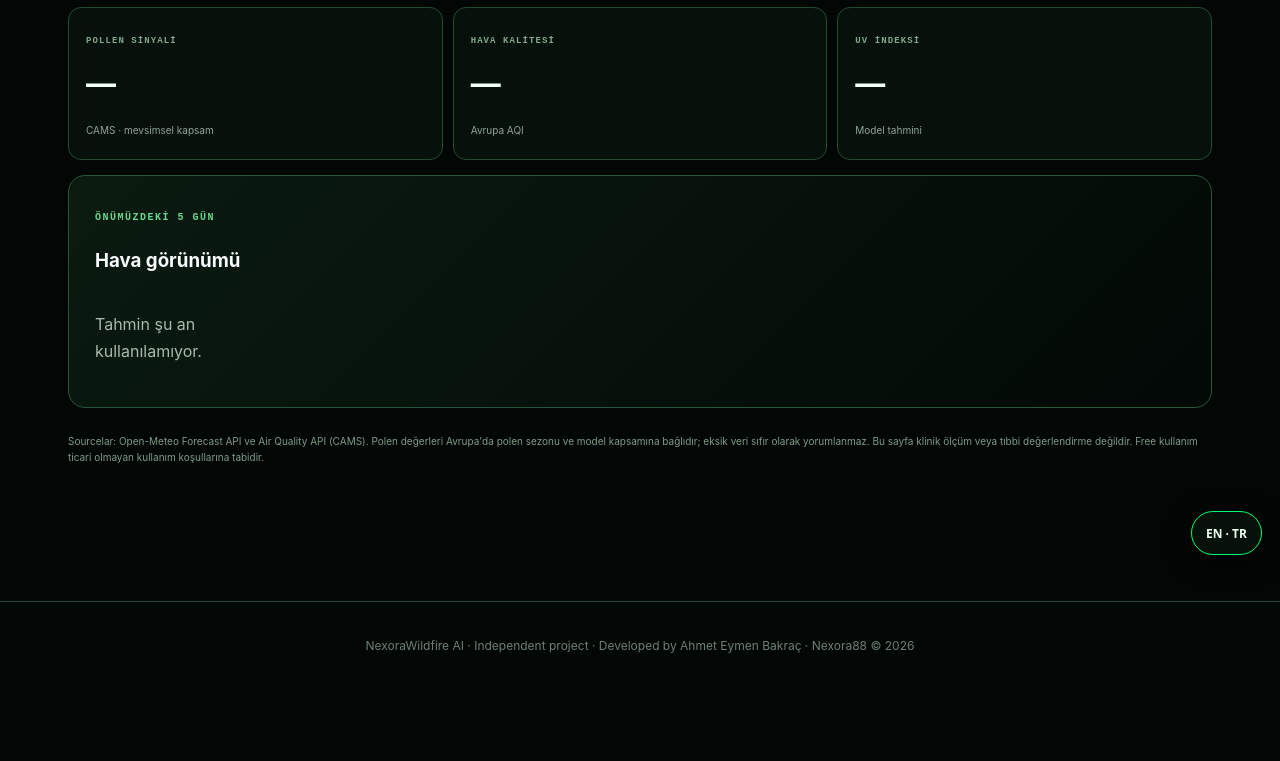
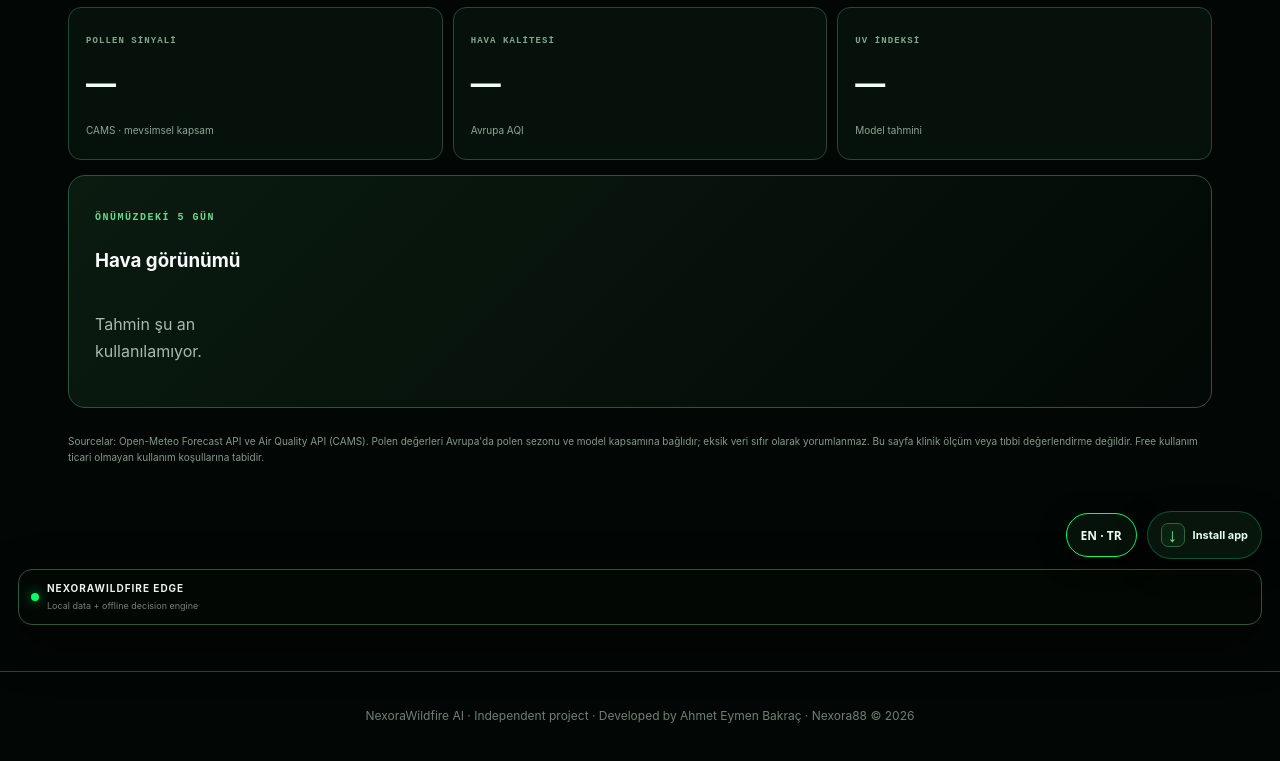
Before and after one commit to Nexora88/nova-forest-ai, a plain HTML site: page pages/weather.html in a window 1280 px wide. Shown: the part 888-1649 px from the top of the page. Before the commit the page ends 1585 px from the top, so only its background shows below. Drawn offline with Linux system fonts and the light colour scheme; no server answers.

Commit message:
Restore shared install and language utility controls on Atmosphere

```diff
--- a/pages/weather.html
+++ b/pages/weather.html
@@ -10,4 +10,4 @@
 <section class="atmo-grid"><article class="atmo-card"><span>SICAKLIK</span><strong id="atmo-temp">—</strong><small id="atmo-temp-note">Open-Meteo</small></article><article class="atmo-card"><span>RÜZGÂR</span><strong id="atmo-wind">—</strong><small id="atmo-wind-note">Hız · yön · hamle</small></article><article class="atmo-card"><span>BAĞIL NEM</span><strong id="atmo-humidity">—</strong><small>Yüzey hava nemi</small></article><article class="atmo-card"><span>POLEN SİNYALİ</span><strong id="atmo-pollen">—</strong><small id="atmo-pollen-note">CAMS · mevsimsel kapsam</small></article><article class="atmo-card"><span>HAVA KALİTESİ</span><strong id="atmo-aqi">—</strong><small id="atmo-aqi-note">Avrupa AQI</small></article><article class="atmo-card"><span>UV İNDEKSİ</span><strong id="atmo-uv">—</strong><small id="atmo-uv-note">Model tahmini</small></article></section>
 <section class="atmo-panel"><span class="atmo-kicker">ÖNÜMÜZDEKİ 5 GÜN</span><h3>Hava görünümü</h3><div id="atmo-forecast" class="atmo-forecast"><p>Veri bekleniyor.</p></div></section>
 <p class="atmo-note">Kaynaklar: Open-Meteo Forecast API ve Air Quality API (CAMS). Polen değerleri Avrupa'da polen sezonu ve model kapsamına bağlıdır; eksik veri sıfır olarak yorumlanmaz. Bu sayfa klinik ölçüm veya tıbbi değerlendirme değildir. Ücretsiz kullanım ticari olmayan kullanım koşullarına tabidir.</p></main><footer><p>NexoraWildfire AI · Günlük çevresel farkındalık · © 2026</p></footer>
-<script src="../js/weather.js?v=20261115b"></script><script src="../js/mobile-nav.js?v=20261115b"></script><script src="../js/i18n.js?v=20261024a"></script><script src="../js/unified-shell.js?v=20261115a"></script><script src="../js/offline.js?v=20261115a"></script></body></html>
+<script src="../js/weather.js?v=20261115b"></script><script src="../js/install-update.js?v=20261115b"></script><script src="../js/edge-ui.js?v=20261115b"></script><script src="../js/pwa.js?v=20261010h"></script><script src="../js/mobile-nav.js?v=20261115b"></script><script src="../js/i18n.js?v=20261024a"></script><script src="../js/unified-shell.js?v=20261115a"></script><script src="../js/offline.js?v=20261115a"></script></body></html>
```
